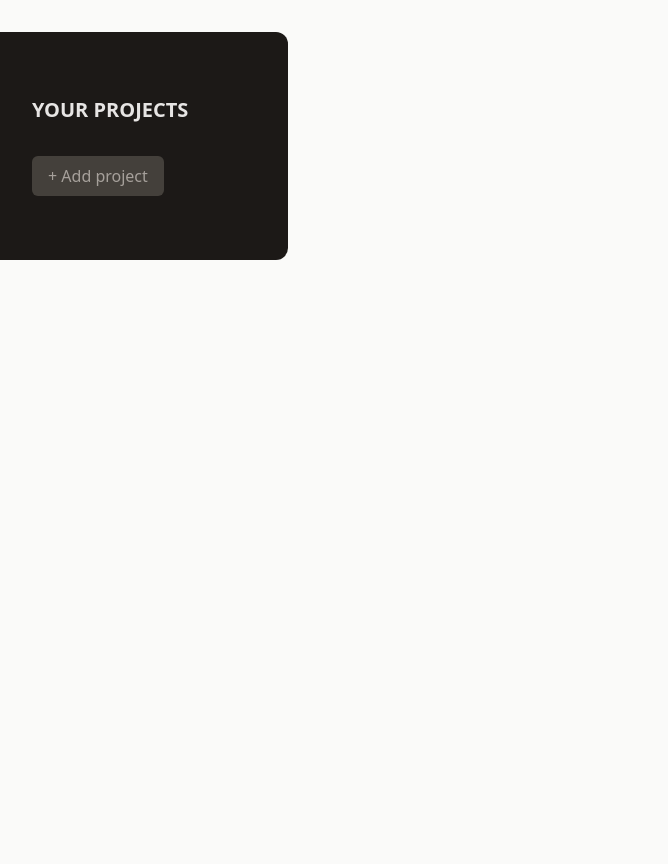
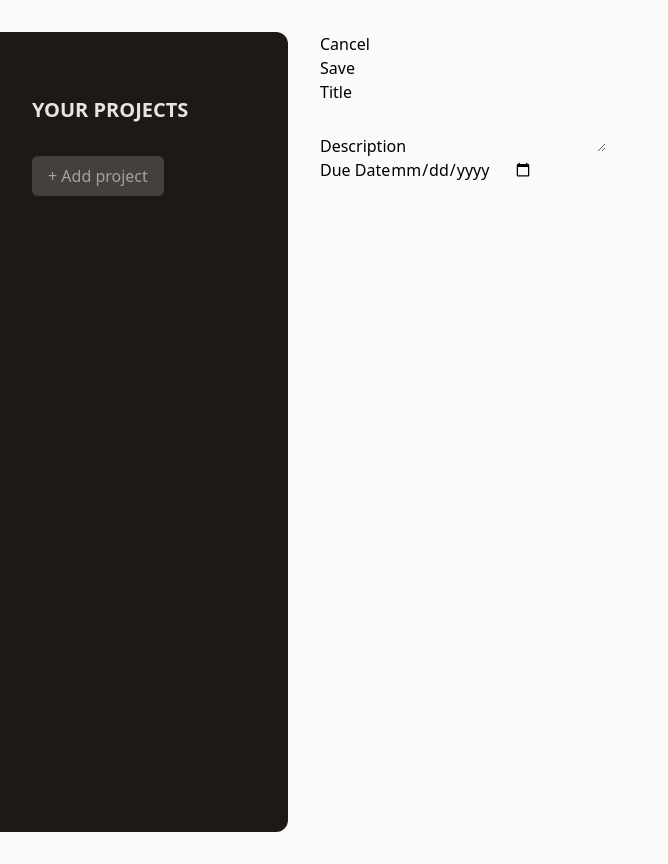
Before and after one commit to daFailer/project-management-react-app, a React (Vite) app: page / in a window 1280 px wide. Shown: the whole page, without its empty margins (0-668 px from the left). Built offline with nearby package versions, Linux system fonts and the light colour scheme.

Commit message:
Create NewProject component

```diff
--- a/src/App.jsx
+++ b/src/App.jsx
@@ -1,4 +1,5 @@
 import ProjectsSidebar from './components/ProjectsSidebar';
+import NewProject from "./components/NewProject";
 function App() {
   const projects = [
     {
@@ -52,8 +53,9 @@ function App() {
   ]
 
   return (
-    <main className="h-screen my-8">
+    <main className="h-screen my-8 flex gap-8">
       <ProjectsSidebar />
+      <NewProject />
     </main>
   );
 }
--- /dev/null
+++ b/src/components/Inputs.jsx
@@ -0,0 +1,10 @@
+const Input = ({ inputType = 'text', label }) => {
+  return (
+    <p>
+      <label>{label}</label>
+      {inputType === 'textarea' ? <textarea></textarea> : <input type={inputType} /> }
+    </p>
+  )
+}
+
+export default Input;
--- /dev/null
+++ b/src/components/NewProject.jsx
@@ -0,0 +1,34 @@
+import Input from './Inputs';
+
+const NewProject = () => {
+  const inputsConfig = [
+    {
+      label: 'Title',
+    },
+    {
+      label: 'Description',
+      type: 'textarea',
+    },
+    {
+      label: 'Due Date',
+      type: 'date',
+    }
+  ]
+  return (
+    <div>
+      <menu>
+        <li><button>Cancel</button></li>
+        <li><button>Save</button></li>
+      </menu>
+      <div>
+        {inputsConfig.map((inputConfig, index) => {
+          return (
+            <Input key={index} inputType={inputConfig?.type} label={inputConfig.label} />
+          )
+        })}
+      </div>
+    </div>
+  )
+}
+
+export default NewProject;
```
